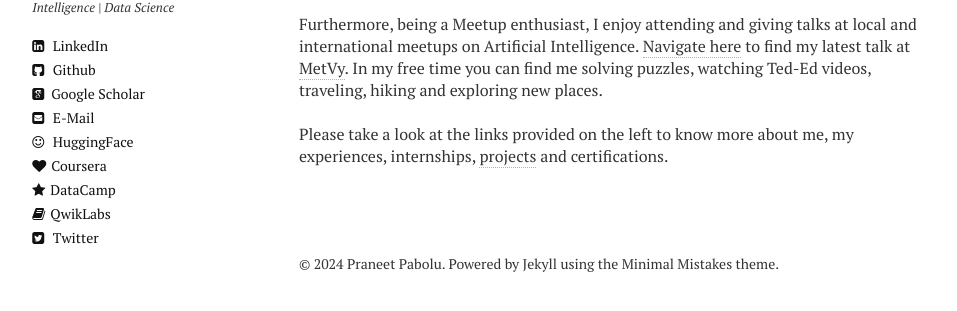
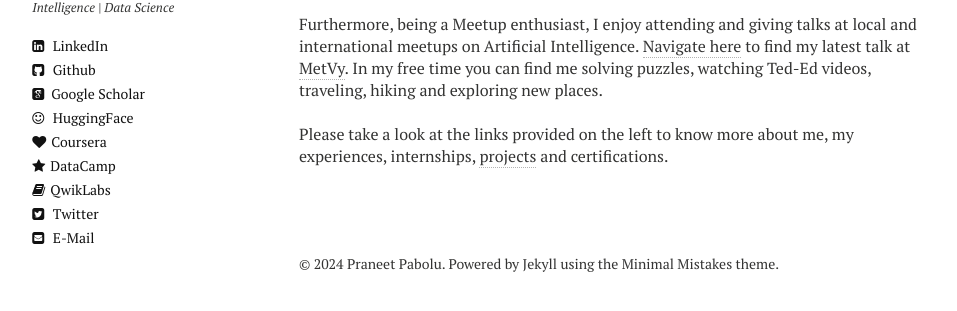
Before and after one commit to DeathReaper0965/deathreaper0965.github.io, a Jekyll site: the page built from index.md, in a window 1280 px wide. Shown: the part 330-641 px from the top of the page, without its empty margins (21-978 px from the left). Built offline with Jekyll 4.4.1, drawn with Linux system fonts in a browser that asks for light colours; nearby versions of some CDN libraries; comment, search, counter and statistics services are not loaded.

Commit message:
Change ordering in bio

```diff
--- a/_includes/_author-bio.html
+++ b/_includes/_author-bio.html
@@ -10,10 +10,10 @@
 {% if site.owner.linkedin %}<a href="http://linkedin.com/in/{{ site.owner.linkedin }}" class="author-social" target="_blank"><i class="fa fa-linkedin-square"></i> LinkedIn</a>{% endif %}
 {% if site.owner.github %}<a href="http://github.com/{{ site.owner.github }}" class="author-social" target="_blank"><i class="fa fa-github-square"></i> Github</a>{% endif %}
 {% if site.owner.google_scholar %}<a href="http://scholar.google.com/citations?user={{ site.owner.google_scholar }}" class="author-social" target="_blank"><i class="ai ai-google-scholar-square"></i>&nbsp; Google Scholar</a>{% endif %}
-{% if site.owner.email %}<a href="mailto:{{ site.owner.email | encode_email }}" class="author-social" target="_blank"><i class="fa fa-envelope-square"></i> E-Mail</a>{% endif %}
-{% if site.owner.stackoverflow %}<a href="http://stackoverflow.com/users/{{ site.owner.stackoverflow }}" class="author-social" target="_blank"><i class="fa fa-stack-overflow"></i> Stackoverflow</a>{% endif %}
+<!-- {% if site.owner.stackoverflow %}<a href="http://stackoverflow.com/users/{{ site.owner.stackoverflow }}" class="author-social" target="_blank"><i class="fa fa-stack-overflow"></i> Stackoverflow</a>{% endif %} -->
 {% if site.owner.huggingface %}<a href="https://huggingface.co/{{ site.owner.huggingface }}" class="author-social" target="_blank"><i class="fa fa-smile-o"></i> HuggingFace</a>{% endif %}
 {% if site.owner.coursera %}<a href="https://www.coursera.org/user/{{ site.owner.coursera }}" class="author-social" target="_blank"><i class="fa fa-heart"></i>Coursera</a>{% endif %}
 {% if site.owner.datacamp %}<a href="https://www.datacamp.com/profile/{{ site.owner.datacamp }}" class="author-social" target="_blank"><i class="fa fa-star"></i>DataCamp</a>{% endif %}
 {% if site.owner.qwiklabs %}<a href="https://www.qwiklabs.com/public_profiles/{{ site.owner.qwiklabs }}" class="author-social" target="_blank"><i class="fa fa-book"></i>QwikLabs</a>{% endif %}
 {% if site.owner.twitter %}<a href="http://twitter.com/{{ site.owner.twitter }}" class="author-social" target="_blank"><i class="fa fa-twitter-square"></i> Twitter</a>{% endif %}
+{% if site.owner.email %}<a href="mailto:{{ site.owner.email | encode_email }}" class="author-social" target="_blank"><i class="fa fa-envelope-square"></i> E-Mail</a>{% endif %}
```
